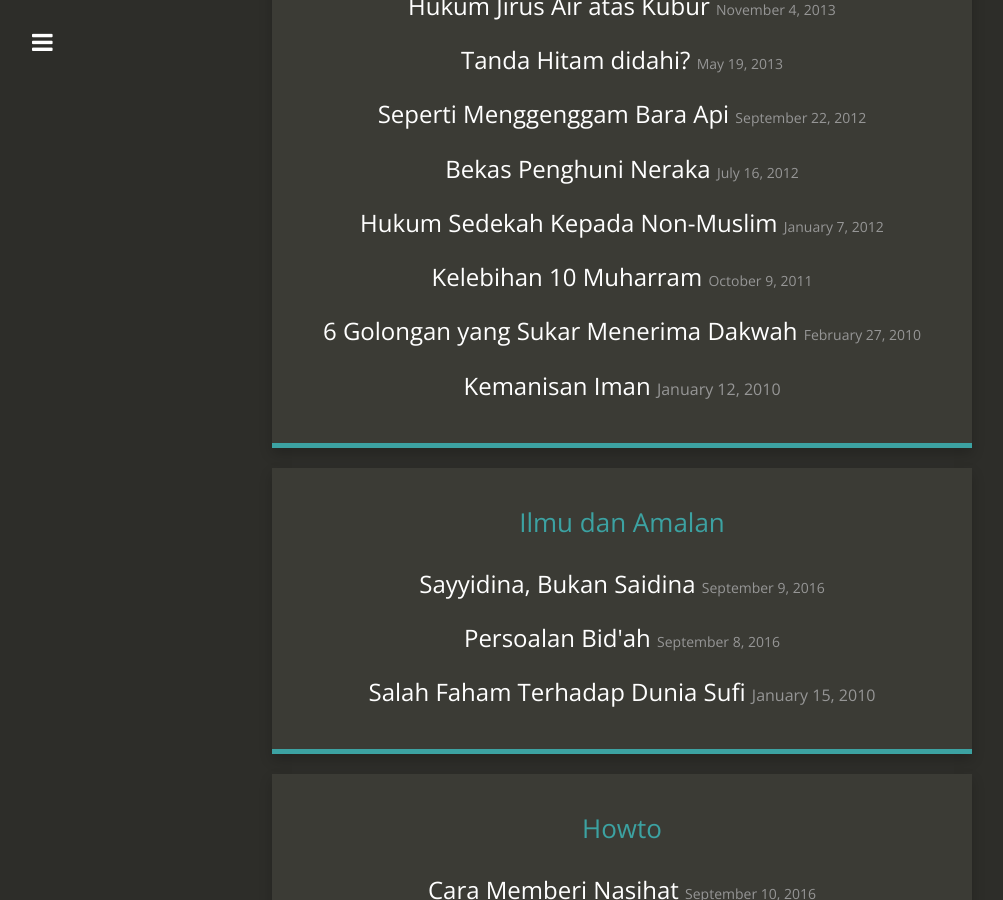
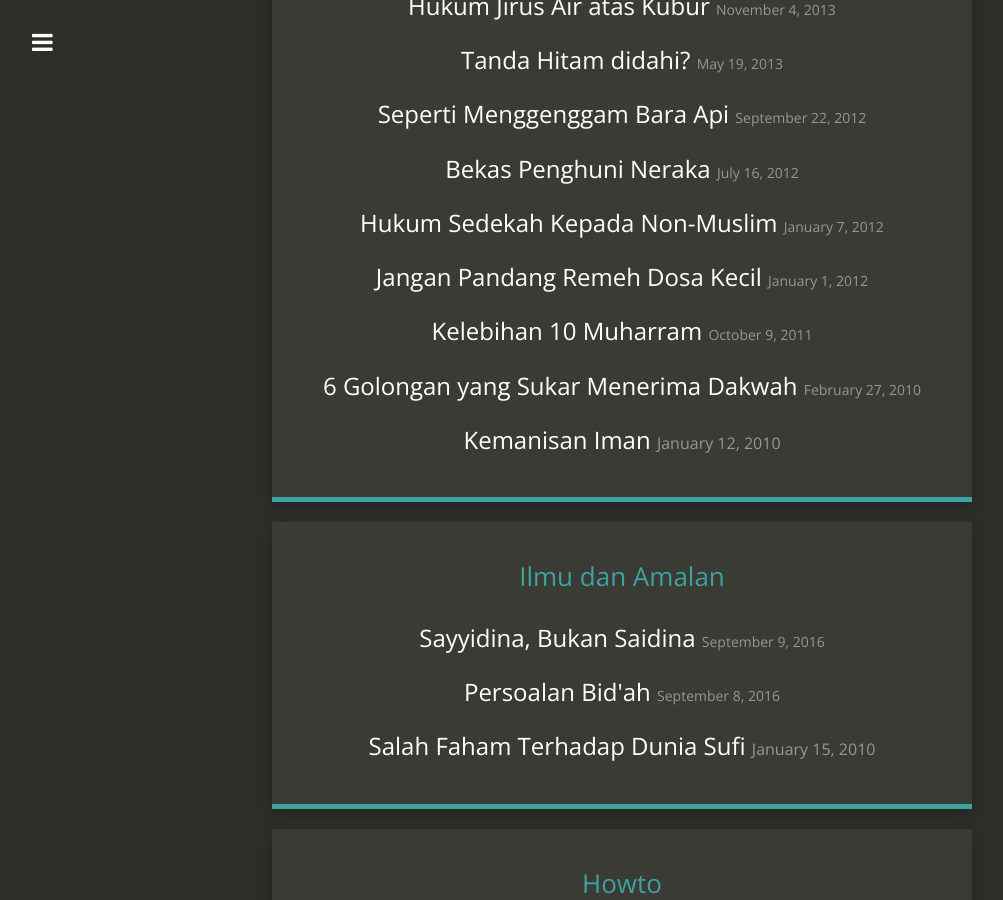
Before and after one commit to kedamaian/swsyafiq, a Jekyll site: the page built from posts-by-categories.html, in a window 1280 px wide and 900 px high, scrolled down 3363 px. Shown: the whole window, without its empty margins (18-1021 px from the left). Built offline with Jekyll 4.4.1, drawn with Linux system fonts in a browser that asks for light colours; nearby versions of some CDN libraries.

Commit message:
Updated 2012-01-01-jangan-pandang-remeh-dosa-kecil.md

```diff
--- a/_posts/2012-01-01-jangan-pandang-remeh-dosa-kecil.md
+++ b/_posts/2012-01-01-jangan-pandang-remeh-dosa-kecil.md
@@ -1,5 +1,11 @@
-
-
+---
+layout: post
+published: true
+author: tehnoblequran
+title: Jangan Pandang Remeh Dosa Kecil
+categories:
+  - Tazkirah
+---
 “CUMA berkasar sedikit sahaja, sekadar menyinggung perasaan, cuma buang sampah merata-rata sahaja, tak apalah, hanya dosa kecil,” Begitulah mentaliti kebanyakan umat Islam untuk dijadikan alasan apabila terus menerus melakukan kesalahan kecil.
 
 Beranggapan hanya dosa kecil yang mudah terampun, membuatkan ramai mengambil sikap pandang remeh terhadap sesuatu kesalahan kerana dianggap akan terhapus dengan melakukan amal ibadat dan beristighfar atau bertaubat.
```
Also changed, not shown: other parts of _posts/2012-01-01-jangan-pandang-remeh-dosa-kecil.md (+2 -0 lines).
